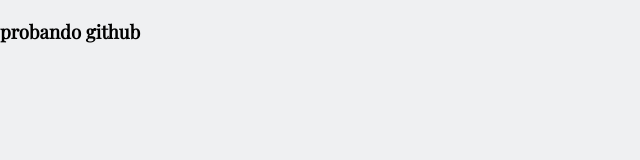
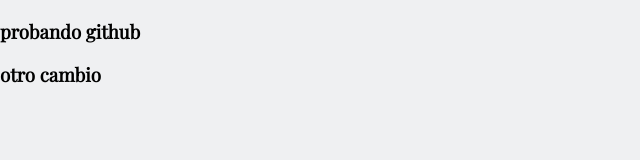
Before and after one commit to InforTech07/sistema-vigilancia-de-calidad-agua, a plain HTML site: page frontend/prueba.html in a window 1280 px wide. Shown: the whole page, without its empty margins (0-640 px from the left). Drawn offline with nearby package versions, Linux system fonts and the light colour scheme.

Commit message:
otra prueba

```diff
--- a/frontend/prueba.html
+++ b/frontend/prueba.html
@@ -9,5 +9,6 @@
 </head>
 <body>
     <h3>probando github</h3>
+    <h3>otro cambio</h3>
 </body>
 </html>
```
